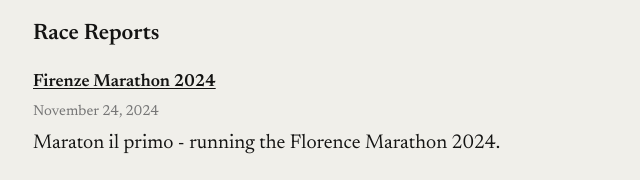
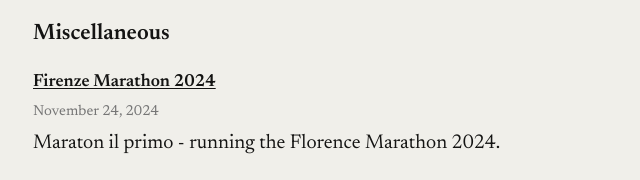
Before and after one commit to ckallum/ckallum.github.io, a website: page index.html in a window 1280 px wide. Shown: the part 851-1031 px from the top of the page, 313-953 px from the left. Drawn offline with Linux system fonts and the light colour scheme.

Commit message:
Add Misc Section

```diff
--- a/index.html
+++ b/index.html
@@ -164,7 +164,7 @@
     </section>
 
     <section>
-      <h3>Race Reports</h3>
+      <h3>Miscellaneous</h3>
       <ul class="article-list">
         <li>
           <div class="article-title">
```
